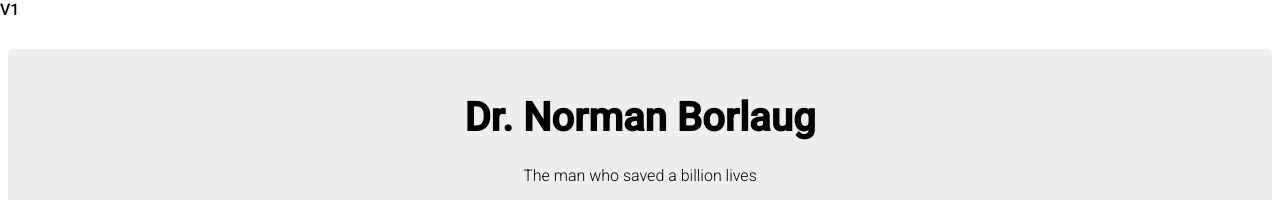
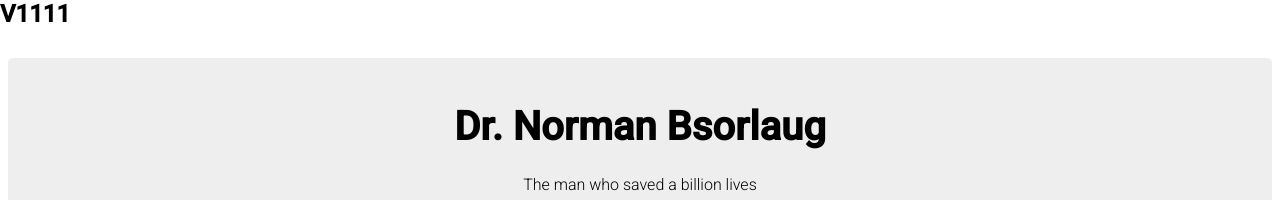
Before and after one commit to alietran/A_tribute_page, a plain HTML site: page index.html in a window 1280 px wide. Shown: the top 200 px of the page. Drawn offline with Linux system fonts and the light colour scheme; grey boxes are pictures that could not be loaded.

Commit message:
Update index.html

```diff
--- a/index.html
+++ b/index.html
@@ -5,16 +5,17 @@
     <meta charset="UTF-8">
     <meta name="viewport" content="width=device-width, initial-scale=1.0">
     <title>Document</title>
-    <link href="https://fonts.googleapis.com/css2?family=Roboto:ital,wght@0,100;0,300;0,500;1,300;1,400&display=swap" rel="stylesheet">
+    <link href="https://fonts.googleapis.com/css2?family=Roboto:ital,wght@0,100;0,300;0,500;1,300;1,400&display=swap"
+        rel="stylesheet">
     <link rel="stylesheet" href="style.css">
 
 </head>
 
 <body>
-    <div>V1</div>
+    <h2>V1111</h2>
     <main id="main">
         <div id="title">
-            <h1> Dr. Norman Borlaug</h1></a>
+            <h1> Dr. Norman Bsorlaug</h1></a>
             <p>The man who saved a billion lives</p>
         </div>
         <figure id="img-div">
@@ -31,12 +32,14 @@
                     <li><b>1933</b> - Leaves his family's farm to attend the University of Minnesota, thanks to a
                         Depression
                         era program known as the "National Youth Administration"</li>
-                    <li><b>1935</b> - Has to stop school and save up more money. Works in the Civilian Conservation Corps,
+                    <li><b>1935</b> - Has to stop school and save up more money. Works in the Civilian Conservation
+                        Corps,
                         helping starving Americans. "I saw how food changed them", he said. "All of this left scars
                         on
                         me."</li>
                     <li><b>1937</b> - Finishes university and takes a job in the US Forestry Service</li>
-                    <li><b>1938</b> - Marries wife of 69 years Margret Gibson. Gets laid off due to budget cuts. Inspired
+                    <li><b>1938</b> - Marries wife of 69 years Margret Gibson. Gets laid off due to budget cuts.
+                        Inspired
                         by
                         Elvin Charles Stakman, he returns to school study under Stakman, who teaches him about
                         breeding
@@ -57,7 +60,8 @@
                         creating a strain that responds well to fertilizer. It goes on to provide 95% of Mexico's
                         wheat.
                     </li>
-                    <li><b>1962</b> - Visits Delhi and brings his high-yielding strains of wheat to the Indian subcontinent
+                    <li><b>1962</b> - Visits Delhi and brings his high-yielding strains of wheat to the Indian
+                        subcontinent
                         in
                         time to help mitigate mass starvation due to a rapidly expanding population</li>
                     <li><b>1970</b>0 - receives the Nobel Peace Prize</li>
@@ -88,7 +92,7 @@
         </div>
 
         <h4>If you have time, you should read more about this incredible human being on his <a id="tribute-link"
-            href="https://en.wikipedia.org/wiki/Norman_Borlaug" target="_blank">Wikipedia entry.</a></h4>
+                href="https://en.wikipedia.org/wiki/Norman_Borlaug" target="_blank">Wikipedia entry.</a></h4>
 
     </main>
 
```
